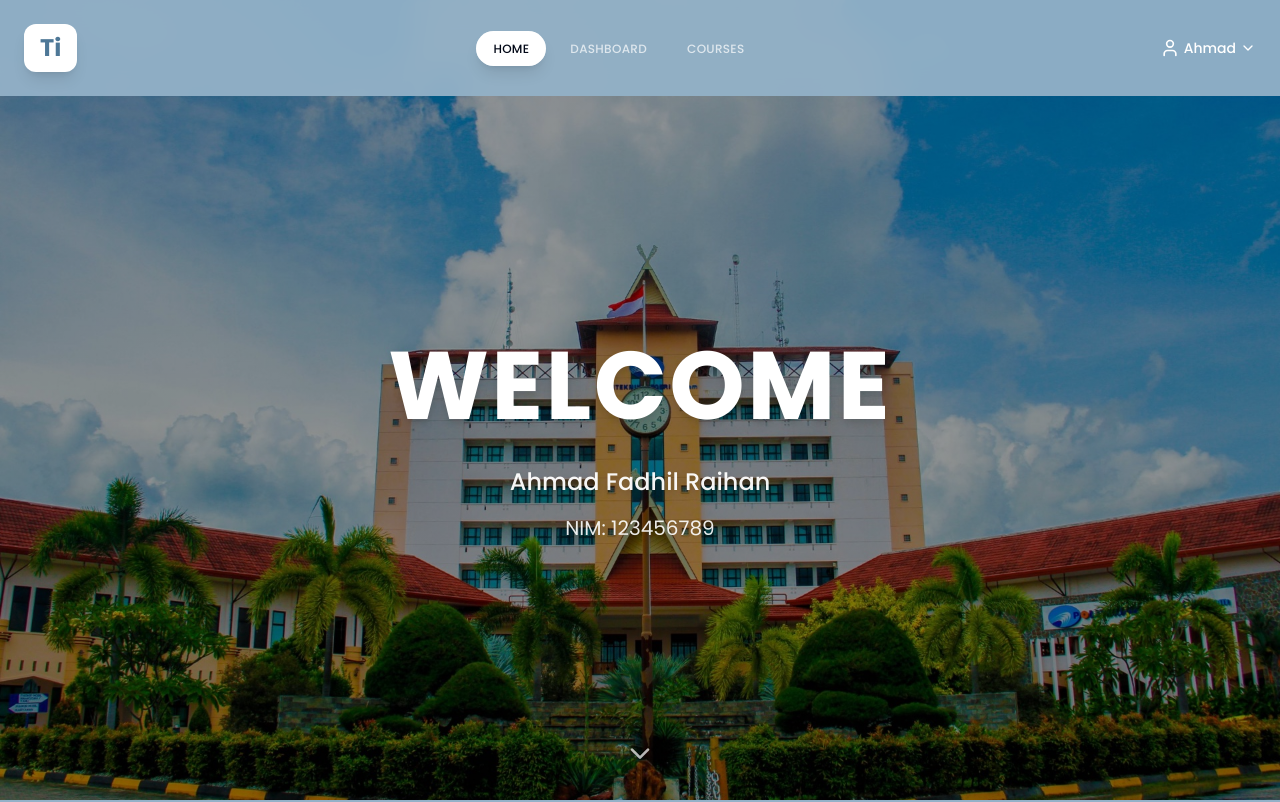
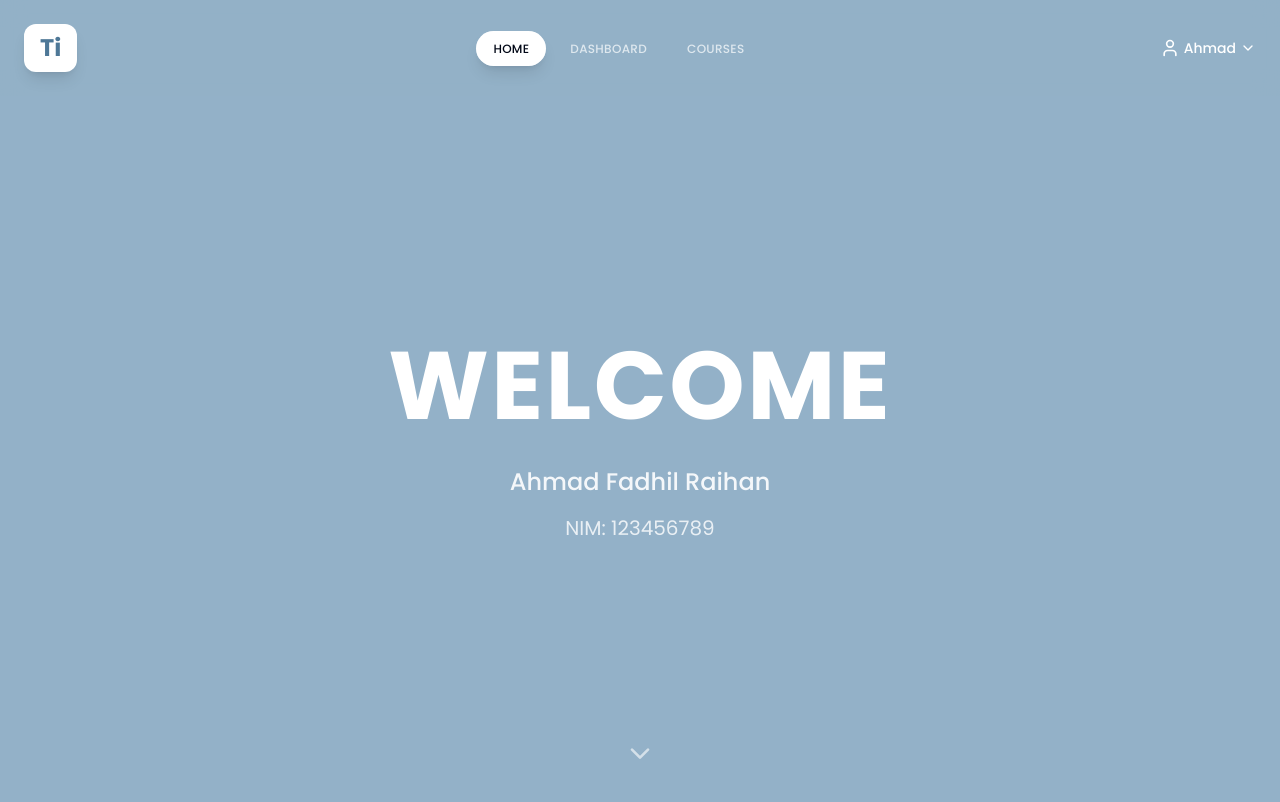
Before and after one commit to R3xzzz/ti-frontend-journey, a React (Vite) app: page / in a window 1280 px wide. Shown: the top 802 px of the page. Built offline with nearby package versions, Linux system fonts and the light colour scheme; the HTML template or start-up script is replaced by a standard one.

Commit message:
Reverted to commit 7262b7bdf7fe5dbc9299b19fb68863133acca36f

```diff
--- a/src/pages/Home.tsx
+++ b/src/pages/Home.tsx
@@ -2,7 +2,6 @@ import { motion } from "framer-motion";
 import { ChevronDown } from "lucide-react";
 import Navbar from "@/components/layouts/Navbar";
 import About from "@/components/sections/About";
-import universityBg from "@/assets/university-bg.jpg";
 
 const Home = () => {
   const scrollToAbout = () => {
@@ -20,19 +19,13 @@ const Home = () => {
         animate={{ opacity: 1 }}
         transition={{ duration: 1 }}
         className="min-h-screen flex items-center justify-center relative pt-20"
-        style={{
-          backgroundImage: `linear-gradient(rgba(0, 0, 0, 0.4), rgba(0, 0, 0, 0.4)), url(${universityBg})`,
-          backgroundSize: 'cover',
-          backgroundPosition: 'center',
-          backgroundRepeat: 'no-repeat'
-        }}
       >
         <div className="text-center space-y-8">
           <motion.h1
             initial={{ y: 50, opacity: 0 }}
             animate={{ y: 0, opacity: 1 }}
             transition={{ delay: 0.2, duration: 0.8, ease: "easeOut" }}
-            className="text-6xl md:text-8xl font-bold text-white tracking-wide drop-shadow-lg"
+            className="text-6xl md:text-8xl font-bold text-foreground tracking-wide"
           >
             WELCOME
           </motion.h1>
@@ -43,10 +36,10 @@ const Home = () => {
             transition={{ delay: 0.5, duration: 0.8, ease: "easeOut" }}
             className="space-y-4"
           >
-            <p className="text-xl md:text-2xl text-white/95 font-medium drop-shadow-md">
+            <p className="text-xl md:text-2xl text-foreground/90 font-medium">
               Ahmad Fadhil Raihan
             </p>
-            <p className="text-lg md:text-xl text-white/90 drop-shadow-md">
+            <p className="text-lg md:text-xl text-foreground/80">
               NIM: 123456789
             </p>
           </motion.div>
@@ -58,7 +51,7 @@ const Home = () => {
           animate={{ opacity: 1 }}
           transition={{ delay: 1, duration: 0.5 }}
           onClick={scrollToAbout}
-          className="absolute bottom-8 left-1/2 transform -translate-x-1/2 text-white/70 hover:text-white transition-colors duration-300"
+          className="absolute bottom-8 left-1/2 transform -translate-x-1/2 text-foreground/60 hover:text-foreground transition-colors duration-300"
           whileHover={{ y: -5 }}
           whileTap={{ y: 0 }}
         >
```
Also changed, not shown: src/assets/university-bg.jpg (deleted).
